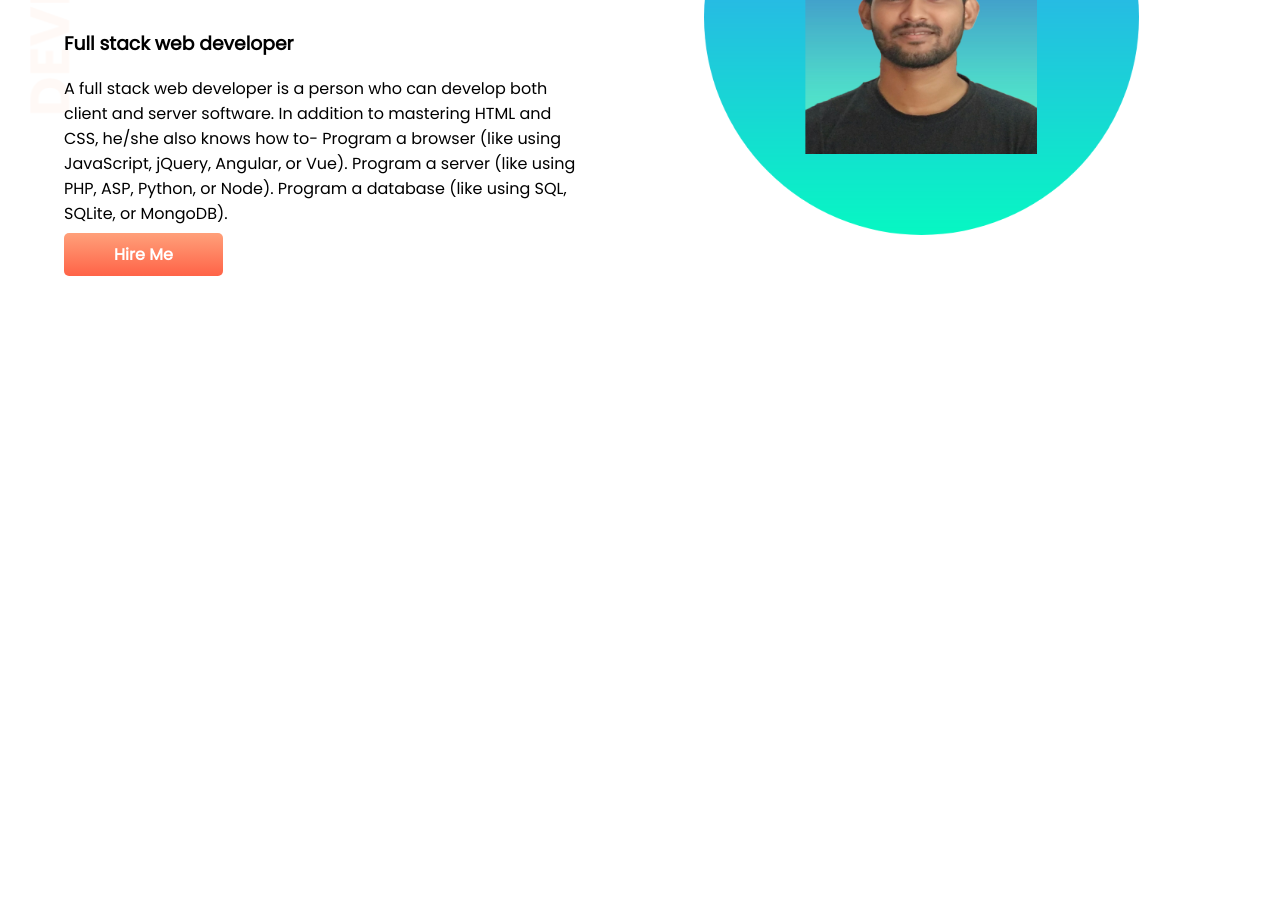
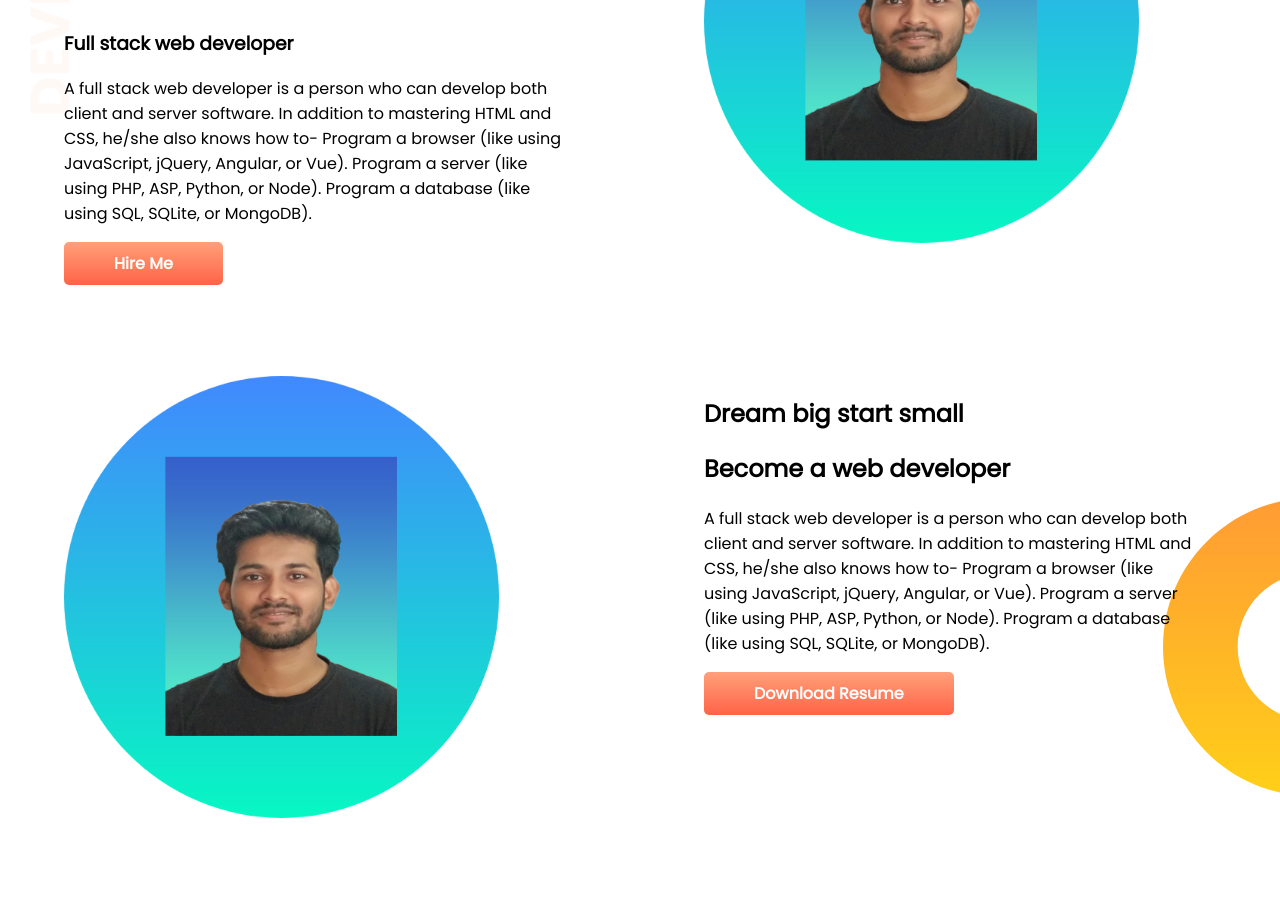
Before and after one commit to Neon-101471/developer-portfolio, a plain HTML site: page index.html in a window 1280 px wide. Shown: the part 246-1164 px from the top of the page. Before the commit the page ends 800 px from the top, so only its background shows below. Drawn offline with Linux system fonts and the light colour scheme.

Commit message:
second section is done

```diff
--- a/index.html
+++ b/index.html
@@ -17,13 +17,27 @@
             <h1 class="heading-name"><span class="name-desing">Neon-10's</span> World! </h1>
 
             <h3>Full stack web developer</h3>
-            <p>A full stack web developer is a person who can develop both client and server software. In addition to mastering HTML and CSS, he/she also knows how to- Program a browser (like using JavaScript, jQuery, Angular, or Vue). Program a server (like using PHP, ASP, Python, or Node). Program a database (like using SQL, SQLite, or MongoDB).</p>
+            <p id="paragraph-section1">A full stack web developer is a person who can develop both client and server software. In addition to mastering HTML and CSS, he/she also knows how to- Program a browser (like using JavaScript, jQuery, Angular, or Vue). Program a server (like using PHP, ASP, Python, or Node). Program a database (like using SQL, SQLite, or MongoDB).</p>
 
-            <a id="profile-button" href="https://www.linkedin.com/feed/" target="blanck">Hire Me</a>
+            <a class="profile-button" href="https://www.linkedin.com/feed/" target="blanck">Hire Me</a>
         </div>
 
         <div class="half-width">
-            <img id="profile-photo" src="images/neon-10.png" alt="Sorry! Image can't be found here!">
+            <img id="profile-photo1" src="images/neon-10.png" alt="Sorry! Image can't be found here!">
+        </div>
+    </section>
+
+    <section class="second-section">
+        <div class="half-width">
+            <img id="profile-photo2" src="images/neon-10.png" alt="Sorry! Image can't be found here!">
+        </div>
+
+        <div class="half-width">
+            <h1>Dream big start small</h1>
+            <h2>Become a web developer</h2>
+            <p id="paragraph-section2">A full stack web developer is a person who can develop both client and server software. In addition to mastering HTML and CSS, he/she also knows how to- Program a browser (like using JavaScript, jQuery, Angular, or Vue). Program a server (like using PHP, ASP, Python, or Node). Program a database (like using SQL, SQLite, or MongoDB).</p>
+
+            <a class="profile-button" href="https://www.linkedin.com/feed/" target="blanck">Download Resume</a>
         </div>
     </section>
 </body>
--- a/style.css
+++ b/style.css
@@ -13,6 +13,7 @@ body{
 
 section{
     display: flex;
+    padding-bottom:100px;
 }
 
 .first-section{
@@ -25,7 +26,17 @@ section{
     margin: 0% 5%;
 }
 
-#profile-button{
+#paragraph-section1{
+    padding-right: 5px;
+    margin-bottom: 25px;
+}
+
+#paragraph-section2{
+    padding-right: 20px;
+    margin-bottom: 25px;
+}
+
+.profile-button{
     text-decoration: none;
     color: white;
     font-weight: 700;
@@ -38,8 +49,19 @@ section{
     opacity: 90%;
 }
 
-#profile-photo{
+#profile-photo1{
     width: 85%;
     height:85%;
     margin-top: 45px;
 }
+
+#profile-photo2{
+    width: 85%;
+    height: 100%;
+}
+
+.second-section{
+    background-image: url(images/dream-bg.png);
+    background-repeat: no-repeat;
+    background-position: right;
+}
```
